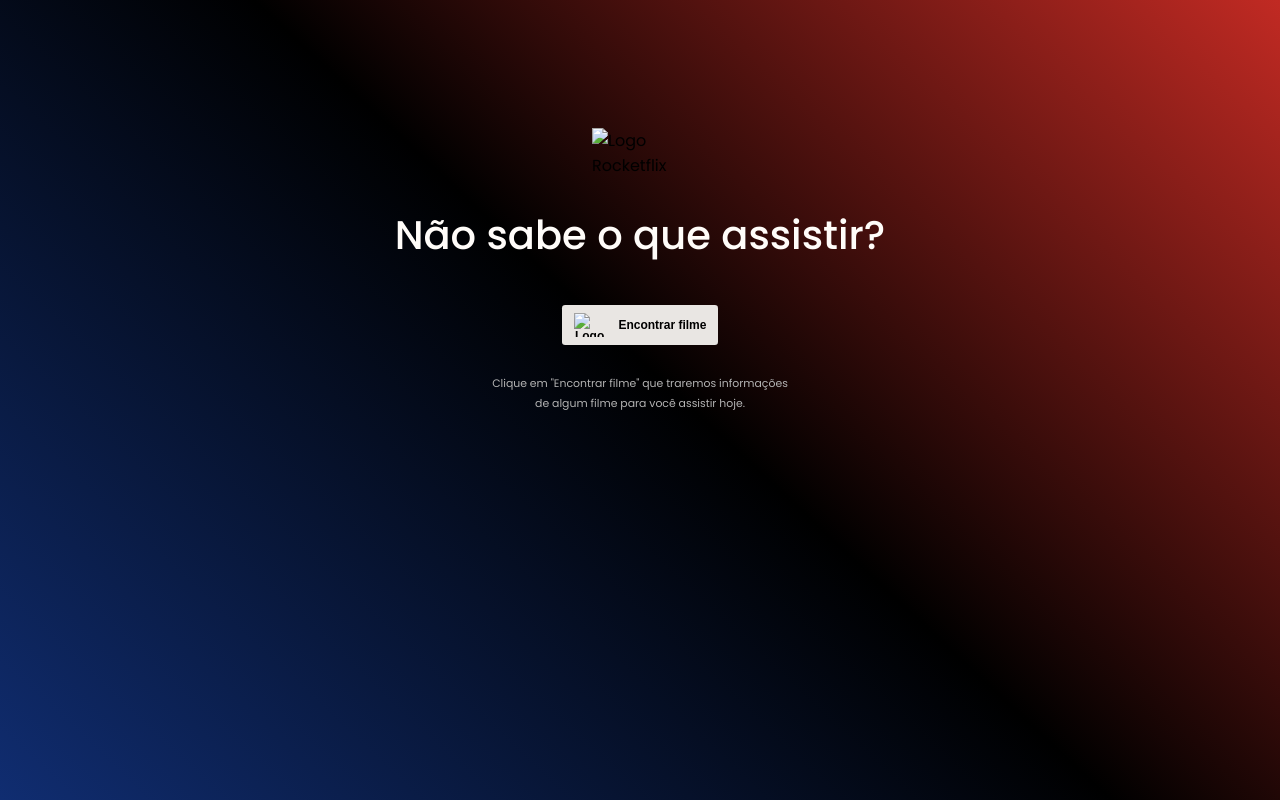
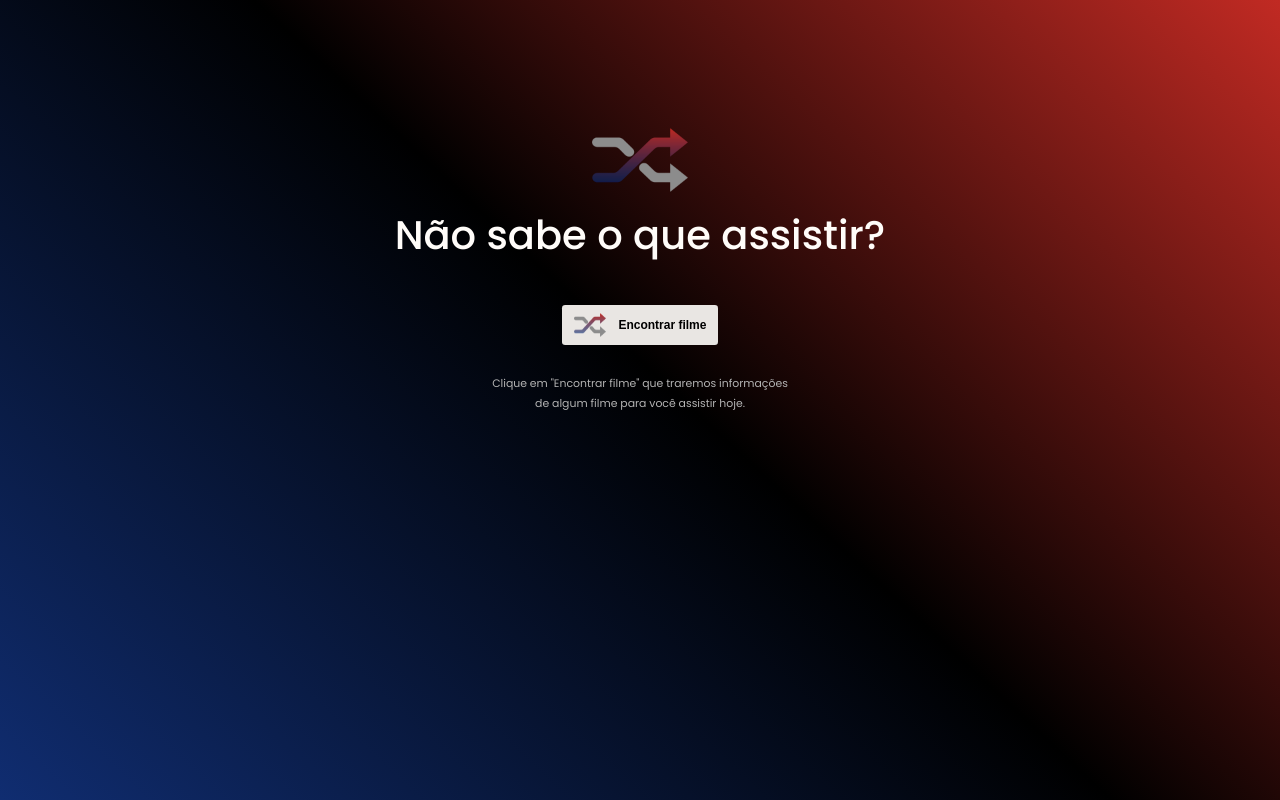
Before and after one commit to lucasgabriell97/rocketflix, a plain HTML site: page index.html in a window 1280 px wide. Drawn offline with nearby package versions, Linux system fonts and the light colour scheme.

Commit message:
Adjust the url of the images

```diff
--- a/index.html
+++ b/index.html
@@ -17,13 +17,13 @@
 <body>
     <div class="animate__animated animate__zoomIn">
         <div class="title">
-            <img class="logo" src="./assets/favico/android-chrome-192x192.png" alt="Logo Rocketflix">
+            <img class="logo" src="./assets/images/android-chrome-192x192.png" alt="Logo Rocketflix">
             <h1>Não sabe o que assistir?</h1>
         </div>
         <main id="content"></main>
         <div class="find-movie">
             <button id="btn-find">
-                <img src="./assets/favico/favicon-32x32.png" alt="Logo Rocketflix">
+                <img src="./assets/images/favicon-32x32.png" alt="Logo Rocketflix">
                 Encontrar filme
             </button>
             <p>Clique em "Encontrar filme" que traremos informações de algum filme para você assistir hoje.</p>
```
